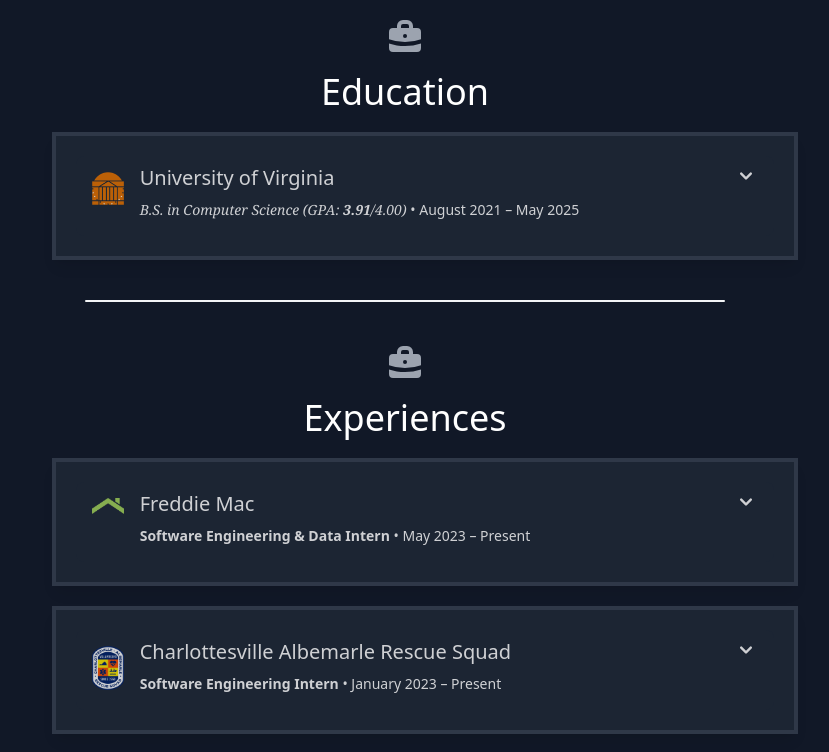
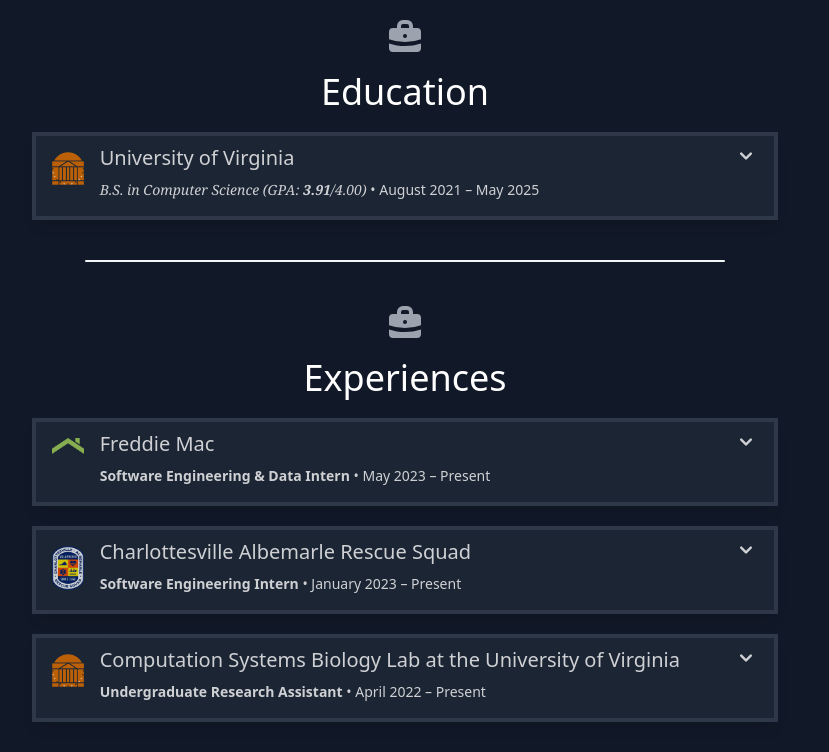
Before and after one commit to vjz3qz/portfolio, a React (Create React App) app: page / in a window 1280 px wide. Shown: the part 1620-2372 px from the top of the page, without its empty margins (235-1064 px from the left). Built offline with nearby package versions, Linux system fonts and the light colour scheme; the HTML template or start-up script is replaced by a standard one.

Commit message:
fixed margins on cards

```diff
--- a/src/components/Education.js
+++ b/src/components/Education.js
@@ -6,13 +6,13 @@
 
 function IndividualEducation({ education }) {
   return (
-    <div className="p-5 m-5 shadow-lg transform transition duration-500 ease-in-out hover:scale-105 hover:shadow-2xl w-full border-4 border-gray-700 bg-gray-800 opacity-80 hover:opacity-90">
+    <div className="my-5 shadow-lg transform transition duration-500 ease-in-out hover:scale-105 hover:shadow-2xl w-full border-4 border-gray-700 bg-gray-800 opacity-80 hover:opacity-90">
 
 
       <Disclosure>
         {({ open }) => (
           <>
-            <Disclosure.Button className="flex justify-between w-full px-4 py-2 text-sm font-medium text-left text-white bg-gray-800 rounded-lg hover:bg-gray-700 focus:outline-none focus-visible:ring focus-visible:ring-purple-500 focus-visible:ring-opacity-75">
+            <Disclosure.Button className="flex justify-between w-full px-4 py-2 text-sm font-medium text-left text-white bg-gray-800 hover:bg-gray-700 focus:outline-none focus-visible:ring focus-visible:ring-purple-500 focus-visible:ring-opacity-75">
               <div className="flex">
 
                 <div>{education.logo && (
--- a/src/components/Experiences.js
+++ b/src/components/Experiences.js
@@ -7,13 +7,13 @@
 
 function IndividualExperience({ experience }) {
   return (
-    <div className="p-5 m-5 shadow-lg transform transition duration-500 ease-in-out hover:scale-105 hover:shadow-2xl w-full border-4 border-gray-700 bg-gray-800 opacity-80 hover:opacity-90">
+    <div className="my-5 shadow-lg transform transition duration-500 ease-in-out hover:scale-105 hover:shadow-2xl w-full border-4 border-gray-700 bg-gray-800 opacity-80 hover:opacity-90">
 
 
       <Disclosure>
         {({ open }) => (
           <>
-            <Disclosure.Button className="flex justify-between w-full px-4 py-2 text-sm font-medium text-left text-white bg-gray-800 rounded-lg hover:bg-gray-700 focus:outline-none focus-visible:ring focus-visible:ring-purple-500 focus-visible:ring-opacity-75">
+            <Disclosure.Button className="flex justify-between w-full px-4 py-2 text-sm font-medium text-left text-white bg-gray-800 hover:bg-gray-700 focus:outline-none focus-visible:ring focus-visible:ring-purple-500 focus-visible:ring-opacity-75">
               <div className="flex">
 
                 <div>{experience.logo && (
```
